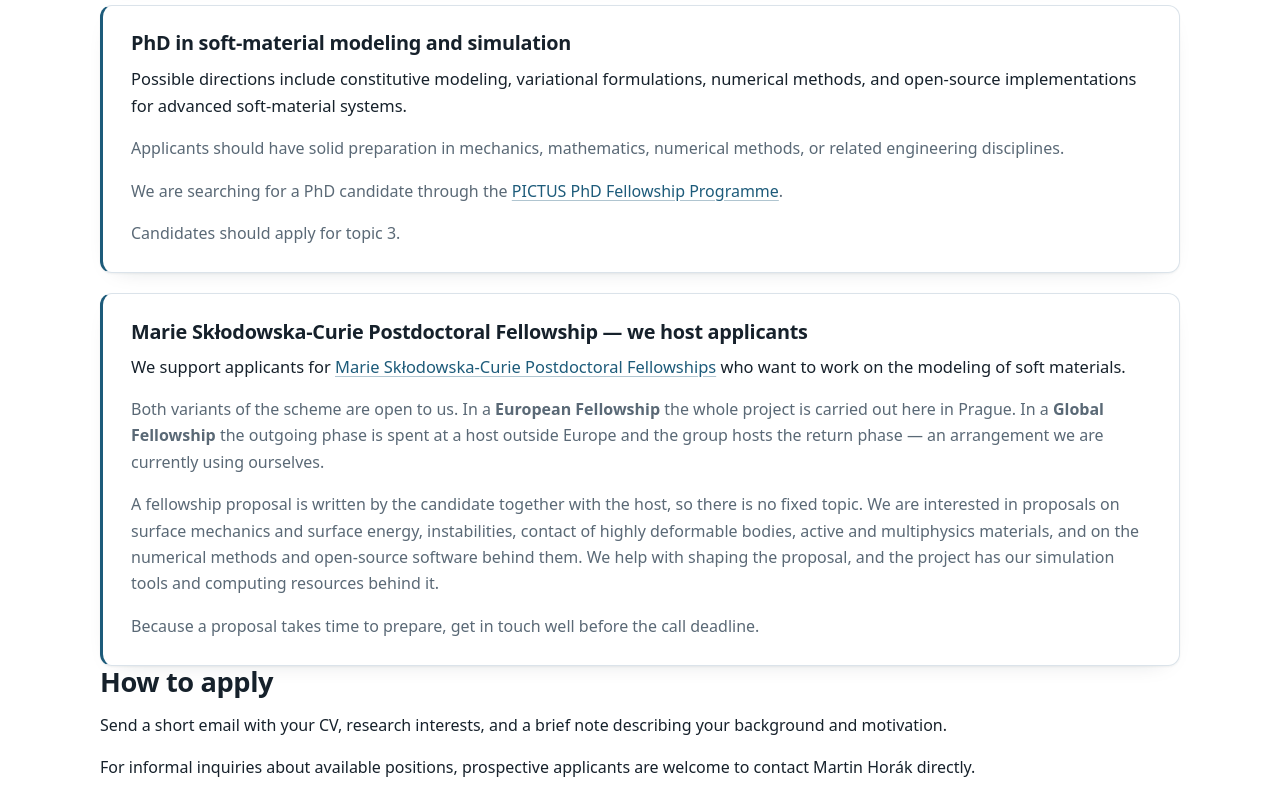
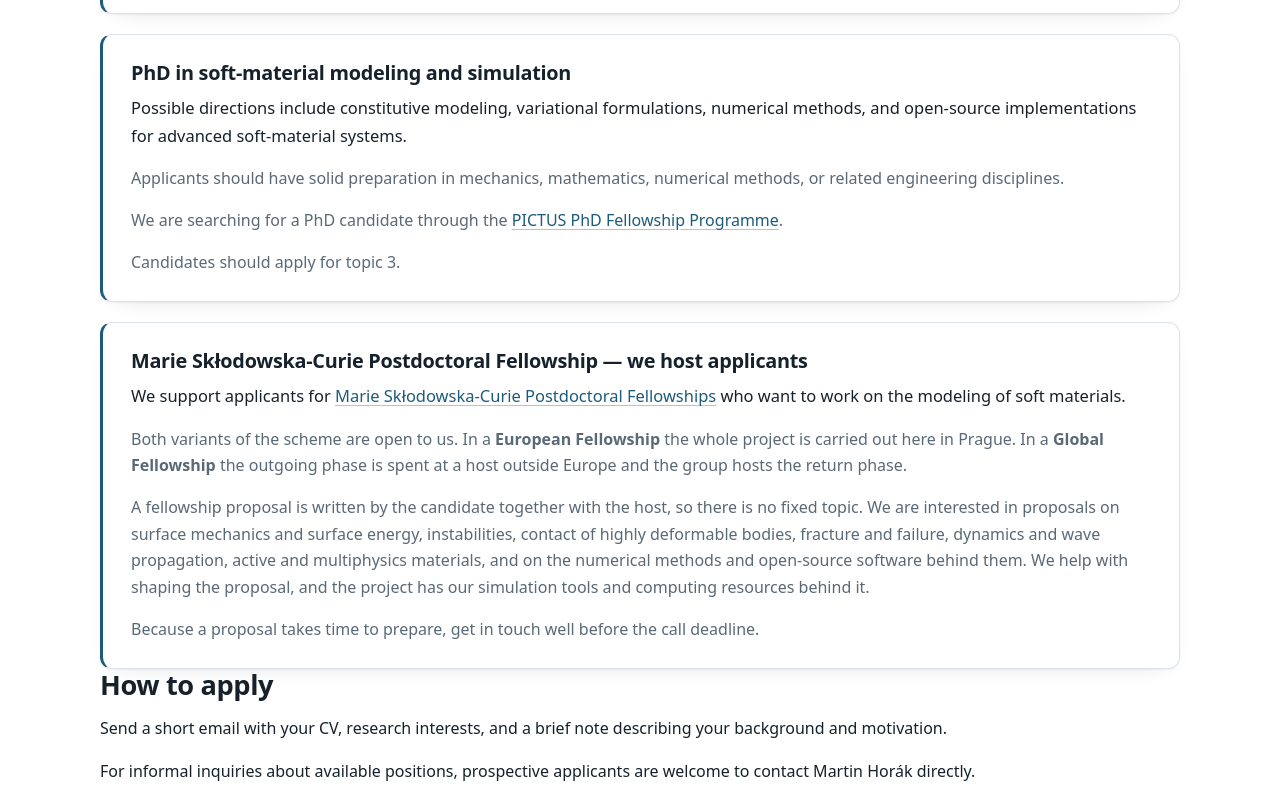
Before and after one commit to nitramkaroh/web, a plain HTML site: page openings.html in a window 1280 px wide. Shown: the part 1114-1911 px from the top of the page. Drawn offline with Linux system fonts and the light colour scheme.

Commit message:
Broaden the stated research interests, and add a publish script
Openings page:
- drop "an arrangement we are currently using ourselves" from the MSCA card
- add fracture and failure, and dynamics and wave propagation, both to the
  topics we welcome MSCA proposals on and to the page's own opening, which
  lists the same interests

deploy/publish.sh uploads the site over ssh. It checks that every local file
the pages reference actually exists before uploading anything: that is the
failure that left a carousel slide blank, when a video was replaced by one
under a different name and the page kept pointing at the old one. Verified
that the check catches exactly that case. It also refuses to pass --delete,
because the target may hold a personal page or older material that is not
part of this repo, and it excludes the PDF and EPS logo sources.

Co-Authored-By: Claude Opus 5 (1M context) <noreply@anthropic.com>

```diff
--- a/openings.html
+++ b/openings.html
@@ -32,7 +32,9 @@
       <p class="eyebrow">Openings</p>
       <h1>Join the Computational Mechanics of Soft Materials Group</h1>
       <p class="lead">
-        We are looking for motivated researchers interested in soft-material mechanics, nonlinear continuum models, finite element methods, instabilities, contact, and scientific computing.
+        We are looking for motivated researchers interested in soft-material mechanics, nonlinear
+        continuum models, finite element methods, instabilities, contact, fracture and failure,
+        dynamics and wave propagation, and scientific computing.
       </p>
       <p>
         This page is dedicated to open positions in the group, including postdoctoral and PhD opportunities in computational mechanics of soft materials.
@@ -92,15 +94,15 @@
         <p>
           Both variants of the scheme are open to us. In a <strong>European Fellowship</strong> the
           whole project is carried out here in Prague. In a <strong>Global Fellowship</strong> the
-          outgoing phase is spent at a host outside Europe and the group hosts the return phase
-          &mdash; an arrangement we are currently using ourselves.
+          outgoing phase is spent at a host outside Europe and the group hosts the return phase.
         </p>
         <p>
           A fellowship proposal is written by the candidate together with the host, so there is no
           fixed topic. We are interested in proposals on surface mechanics and surface energy,
-          instabilities, contact of highly deformable bodies, active and multiphysics materials,
-          and on the numerical methods and open-source software behind them. We help with shaping
-          the proposal, and the project has our simulation tools and computing resources behind it.
+          instabilities, contact of highly deformable bodies, fracture and failure, dynamics and
+          wave propagation, active and multiphysics materials, and on the numerical methods and
+          open-source software behind them. We help with shaping the proposal, and the project has
+          our simulation tools and computing resources behind it.
         </p>
         <p>
           Because a proposal takes time to prepare, get in touch well before the call deadline.
```
Also changed, not shown: 1 other file.
